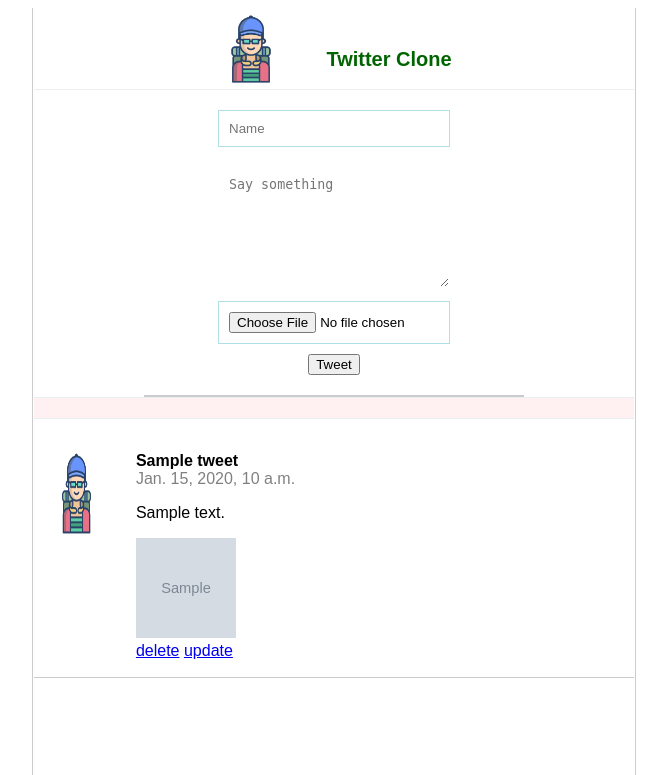
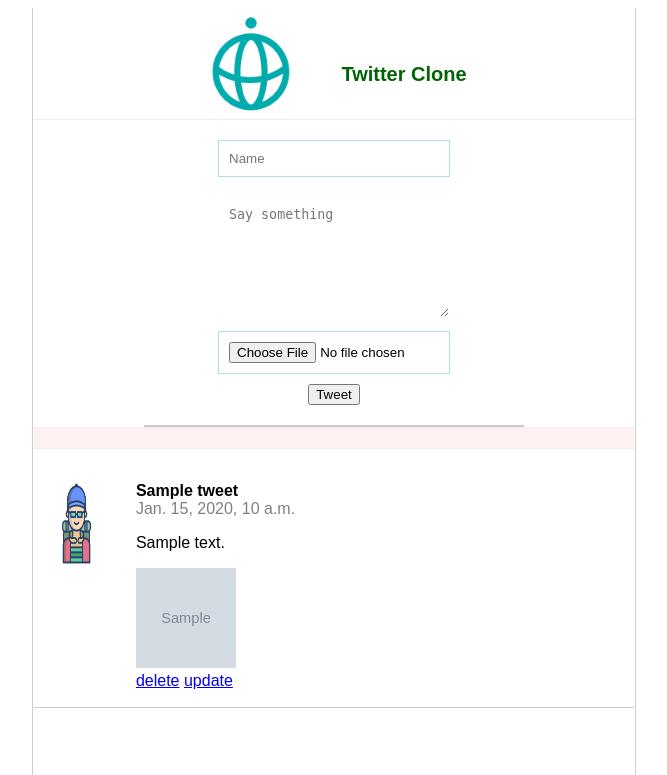
Before and after one commit to Soressa/Twitter_Clone, a Django app: template tweets/templates/tweets.html in a window 1280 px wide. Shown: the top 775 px of the page, without its empty margins (306-973 px from the left). Run offline with Django 3.2, Linux system fonts and the light colour scheme; the template is opened without the code that fills it: most values are stand-ins (such as "Sample title", 1, 10 or a date in 2020); grey boxes marked "Sample" are stand-in pictures.

Commit message:
chanded html part

```diff
--- a/tweets/templates/tweets.html
+++ b/tweets/templates/tweets.html
@@ -4,7 +4,7 @@
 {% block content %}
 <section class="content">
     <section class="main-header">
-        <img src="{% static 'img/tourist.png' %}" width="70" height="70">
+        <img src="{% static 'img/techis-logo.png' %}" width="100" height="100">
         <h1>Twitter Clone</h1>
     </section>
     <section class="tweet_form">
```
